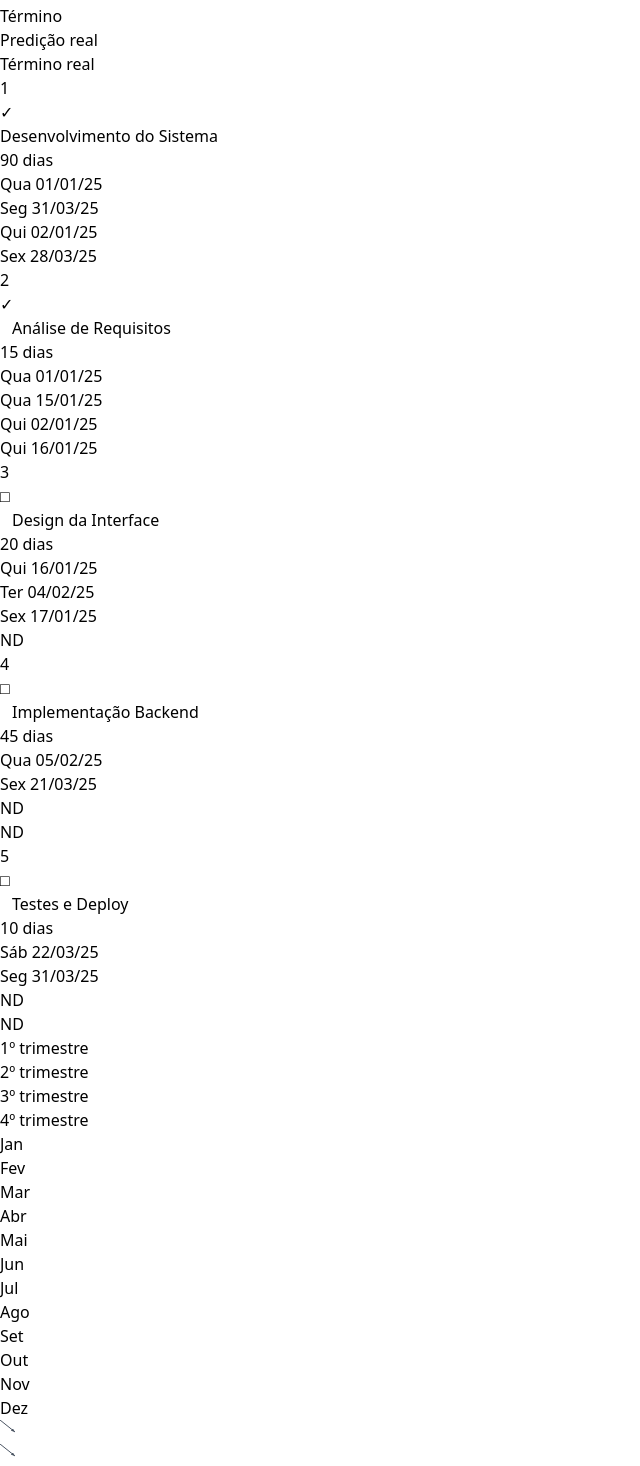
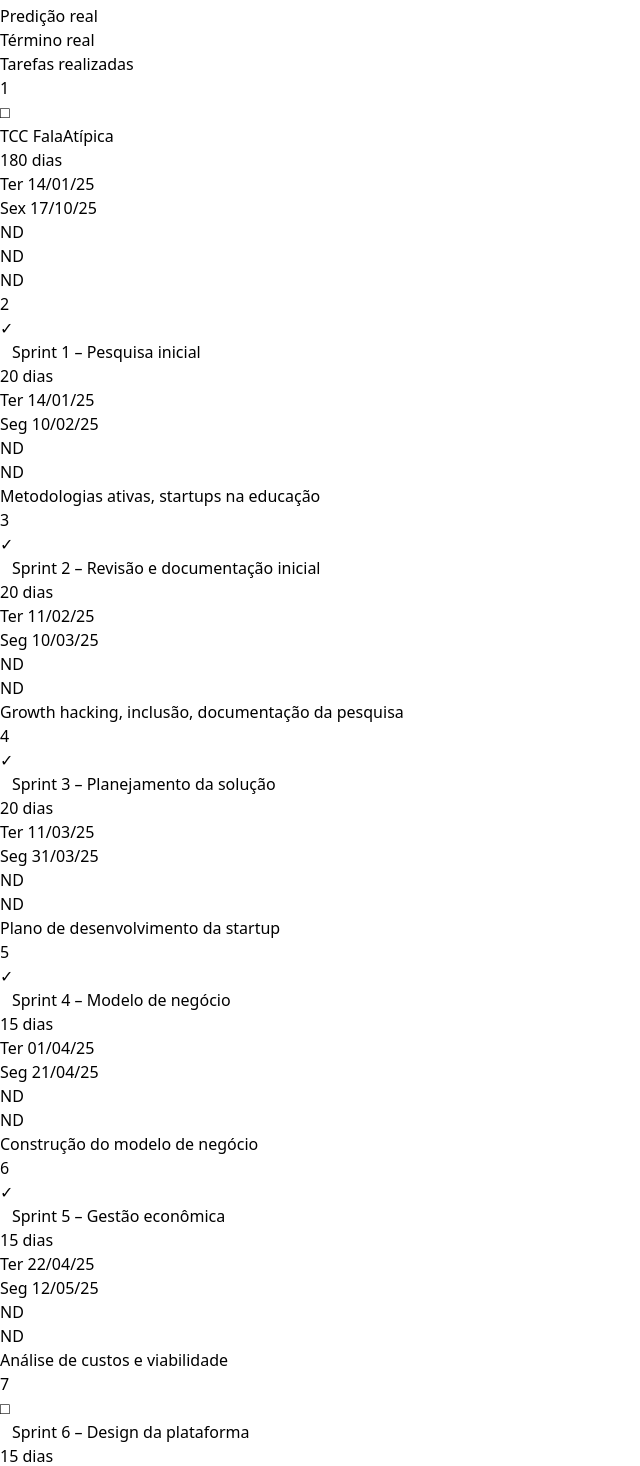
Before and after one commit to PedroReoli/Cronograma-de-Desenvolvimento-Gantt, a React (Vite) app: page / in a window 1280 px wide. Shown: the part 140-1606 px from the top of the page, without its empty margins (0-640 px from the left). Built offline with nearby package versions, Linux system fonts and the light colour scheme.

Commit message:
Arrumando o projeto e as datas

```diff
--- a/src/App.tsx
+++ b/src/App.tsx
@@ -3,7 +3,6 @@ import GanttSchedule from '@/components/GanttSchedule'
 function App() {
   return (
     <div className="min-h-screen bg-white p-4">
-      <h1 className="text-2xl font-bold text-black mb-4">Cronograma de Desenvolvimento</h1>
       <GanttSchedule />
     </div>
   )
--- a/src/components/GanttSchedule.tsx
+++ b/src/components/GanttSchedule.tsx
@@ -22,10 +22,11 @@ const getYearBounds = (tasks: Task[]) => {
 }
 
 const dayIndexInYear = (date: Date): number => {
-  const start = new Date(date.getFullYear(), 0, 0)
+  const start = new Date(date.getFullYear(), 0, 1)
   const diff = date.getTime() - start.getTime()
   const oneDay = 1000 * 60 * 60 * 24
-  return Math.floor(diff / oneDay)
+  const dayIndex = Math.floor(diff / oneDay)
+  return dayIndex
 }
 
 const isLeapYear = (year: number): boolean => {
@@ -50,6 +51,8 @@ const GanttSchedule = () => {
   const yearBounds = useMemo(() => getYearBounds(tasks), [])
   const totalDays = getDaysInYear(yearBounds.start.getFullYear())
 
+
+
   // Cálculo de posição e largura das barras
   const getBarPosition = (date: string) => {
     const dayIndex = dayIndexInYear(new Date(date))
@@ -68,13 +71,7 @@ const GanttSchedule = () => {
 
   const quarters = ["1º trimestre", "2º trimestre", "3º trimestre", "4º trimestre"]
 
-  const getCurrentDatePosition = () => {
-    const today = new Date()
-    const dayIndex = dayIndexInYear(today)
-    return (dayIndex / totalDays) * 100
-  }
 
-  const currentDatePosition = getCurrentDatePosition()
 
 
      return (
@@ -84,18 +81,19 @@ const GanttSchedule = () => {
       <div className="overflow-x-auto">
         <div className="flex min-w-max">
                      {/* Tabela da esquerda */}
-           <div className="flex-shrink-0 w-[1200px]">
+                       <div className="flex-shrink-0 w-[1400px]">
             {/* Cabeçalho da tabela */}
             <div className="sticky top-0 bg-white border-b border-black/10 z-10">
-              <div className="grid grid-cols-8 text-sm font-semibold text-black">
+              <div className="grid grid-cols-9 text-sm font-semibold text-black">
                 <div className="p-3 text-center border-r border-black/10">Id</div>
                                  <div className="p-3 text-center border-r border-black/10">Realizado</div>
-                <div className="p-3 border-r border-black/10">Nome da Tarefa</div>
+                <div className="p-3 border-r border-black/10">Nome da Sprint</div>
                 <div className="p-3 text-center border-r border-black/10">Duração</div>
                 <div className="p-3 text-center border-r border-black/10">Início</div>
                 <div className="p-3 text-center border-r border-black/10">Término</div>
                 <div className="p-3 text-center border-r border-black/10">Predição real</div>
-                <div className="p-3 text-center">Término real</div>
+                <div className="p-3 text-center border-r border-black/10">Término real</div>
+                <div className="p-3 text-center">Tarefas realizadas</div>
               </div>
             </div>
 
@@ -104,7 +102,7 @@ const GanttSchedule = () => {
               {tasks.map((task, index) => (
                 <div
                   key={task.id}
-                  className={`grid grid-cols-8 text-sm border-b border-black/5 hover:bg-black/5 transition-colors ${
+                  className={`grid grid-cols-9 text-sm border-b border-black/5 hover:bg-black/5 transition-colors ${
                     index % 2 === 0 ? "bg-black/0" : "bg-black/[0.02]"
                   }`}
                 >
@@ -128,8 +126,11 @@ const GanttSchedule = () => {
                   <div className="p-3 text-center border-r border-black/5 text-xs text-black/70">
                     {task.startActual ? formatDate(task.startActual) : "ND"}
                   </div>
-                  <div className="p-3 text-center text-xs text-black/70">
+                  <div className="p-3 text-center text-xs text-black/70 border-r border-black/5">
                     {task.endActual ? formatDate(task.endActual) : "ND"}
+                  </div>
+                  <div className="p-3 text-xs text-black/70">
+                    {task.completedTasks || "ND"}
                   </div>
                 </div>
               ))}
@@ -138,10 +139,6 @@ const GanttSchedule = () => {
 
           {/* Timeline da direita */}
           <div className="flex-1 min-w-0 relative">
-                         <div
-               className="absolute top-0 bottom-0 border-l-2 border-gray-400 z-30 pointer-events-none"
-               style={{ left: `${currentDatePosition}%` }}
-             />
 
             {/* Cabeçalho da timeline */}
             <div className="sticky top-0 bg-white border-b border-black/10 z-10">
@@ -179,6 +176,8 @@ const GanttSchedule = () => {
                   const actualWidth =
                     task.startActual && task.endActual ? getBarWidth(task.startActual, task.endActual) : plannedWidth
 
+
+
                  return (
                   <div
                     key={task.id}
@@ -186,37 +185,11 @@ const GanttSchedule = () => {
                       index % 2 === 0 ? "bg-black/0" : "bg-black/[0.01]"
                     }`}
                   >
-                    {task.id < tasks.length && (
-                      <svg
-                        className="absolute top-6 pointer-events-none z-20 opacity-60"
-                        style={{
-                          left: `${plannedLeft + plannedWidth}%`,
-                          width: "20px",
-                          height: "24px",
-                        }}
-                      >
-                                                 <line
-                           x1="0"
-                           y1="0"
-                           x2="15"
-                           y2="12"
-                           stroke="rgb(75 85 99)"
-                           strokeWidth="1"
-                           markerEnd="url(#arrowhead)"
-                         />
-                         <defs>
-                           <marker id="arrowhead" markerWidth="4" markerHeight="3" refX="4" refY="1.5" orient="auto">
-                             <polygon points="0 0, 4 1.5, 0 3" fill="rgb(75 85 99)" />
-                           </marker>
-                         </defs>
-                      </svg>
-                    )}
-
                     <div
                       className="absolute top-2 h-8 bg-gray-400 rounded-sm shadow-sm group-hover:shadow-md transition-shadow"
                       style={{
                         left: `${plannedLeft}%`,
-                        width: `${plannedWidth}%`,
+                        width: `${Math.max(plannedWidth, 1)}%`,
                       }}
                       title={`${task.name} - Previsto: ${formatDate(task.startPlanned)} a ${formatDate(task.endPlanned)}`}
                     />
@@ -231,8 +204,6 @@ const GanttSchedule = () => {
                         title={`${task.name} - Real: ${formatDate(task.startActual)} a ${task.endActual ? formatDate(task.endActual) : "Em andamento"}`}
                       />
                     )}
-
-
 
                     <div className="absolute inset-0 grid grid-cols-12 pointer-events-none">
                       {Array.from({ length: 12 }).map((_, i) => (
--- a/src/data/data.ts
+++ b/src/data/data.ts
@@ -9,67 +9,176 @@ export type Task = {
   startActual?: string | null
   endActual?: string | null
   percent?: number // 0..100
+  completedTasks?: string // Tarefas realizadas
 }
 
 export const tasks: Task[] = [
   {
     id: 1,
     level: 1,
-    checked: true,
-    name: 'Desenvolvimento do Sistema',
-    durationDays: 90,
-    startPlanned: '2025-01-01',
-    endPlanned: '2025-03-31',
-    startActual: '2025-01-02',
-    endActual: '2025-03-28',
-    percent: 100,
+    checked: false,
+    name: 'TCC FalaAtípica',
+    durationDays: 180,
+    startPlanned: '2025-01-14',
+    endPlanned: '2025-10-17',
+    startActual: null,
+    endActual: null,
+    percent: 31,
   },
   {
     id: 2,
     level: 2,
     checked: true,
-    name: 'Análise de Requisitos',
-    durationDays: 15,
-    startPlanned: '2025-01-01',
-    endPlanned: '2025-01-15',
-    startActual: '2025-01-02',
-    endActual: '2025-01-16',
+    name: 'Sprint 1 – Pesquisa inicial',
+    durationDays: 20,
+    startPlanned: '2025-01-14',
+    endPlanned: '2025-02-10',
+    startActual: null,
+    endActual: null,
     percent: 100,
+    completedTasks: 'Metodologias ativas, startups na educação',
   },
   {
     id: 3,
     level: 2,
-    checked: false,
-    name: 'Design da Interface',
+    checked: true,
+    name: 'Sprint 2 – Revisão e documentação inicial',
     durationDays: 20,
-    startPlanned: '2025-01-16',
-    endPlanned: '2025-02-04',
-    startActual: '2025-01-17',
+    startPlanned: '2025-02-11',
+    endPlanned: '2025-03-10',
+    startActual: null,
     endActual: null,
-    percent: 75,
+    percent: 100,
+    completedTasks: 'Growth hacking, inclusão, documentação da pesquisa',
   },
   {
     id: 4,
     level: 2,
-    checked: false,
-    name: 'Implementação Backend',
-    durationDays: 45,
-    startPlanned: '2025-02-05',
-    endPlanned: '2025-03-21',
+    checked: true,
+    name: 'Sprint 3 – Planejamento da solução',
+    durationDays: 20,
+    startPlanned: '2025-03-11',
+    endPlanned: '2025-03-31',
     startActual: null,
     endActual: null,
-    percent: 0,
+    percent: 100,
+    completedTasks: 'Plano de desenvolvimento da startup',
   },
   {
     id: 5,
     level: 2,
+    checked: true,
+    name: 'Sprint 4 – Modelo de negócio',
+    durationDays: 15,
+    startPlanned: '2025-04-01',
+    endPlanned: '2025-04-21',
+    startActual: null,
+    endActual: null,
+    percent: 100,
+    completedTasks: 'Construção do modelo de negócio',
+  },
+  {
+    id: 6,
+    level: 2,
+    checked: true,
+    name: 'Sprint 5 – Gestão econômica',
+    durationDays: 15,
+    startPlanned: '2025-04-22',
+    endPlanned: '2025-05-12',
+    startActual: null,
+    endActual: null,
+    percent: 100,
+    completedTasks: 'Análise de custos e viabilidade',
+  },
+  {
+    id: 7,
+    level: 2,
     checked: false,
-    name: 'Testes e Deploy',
-    durationDays: 10,
-    startPlanned: '2025-03-22',
-    endPlanned: '2025-03-31',
+    name: 'Sprint 6 – Design da plataforma',
+    durationDays: 15,
+    startPlanned: '2025-05-13',
+    endPlanned: '2025-06-02',
     startActual: null,
     endActual: null,
     percent: 0,
+    completedTasks: 'Fluxos, telas e arquitetura do sistema',
+  },
+  {
+    id: 8,
+    level: 2,
+    checked: false,
+    name: 'Sprint 7 – Desenvolvimento MVP',
+    durationDays: 20,
+    startPlanned: '2025-06-03',
+    endPlanned: '2025-06-30',
+    startActual: null,
+    endActual: null,
+    percent: 0,
+    completedTasks: 'Codificação do protótipo',
+  },
+  {
+    id: 9,
+    level: 2,
+    checked: false,
+    name: 'Sprint 8 – Testes iniciais',
+    durationDays: 15,
+    startPlanned: '2025-07-01',
+    endPlanned: '2025-07-21',
+    startActual: null,
+    endActual: null,
+    percent: 0,
+    completedTasks: 'Testes com usuários-alvo',
+  },
+  {
+    id: 10,
+    level: 2,
+    checked: false,
+    name: 'Sprint 9 – Validação e ajustes',
+    durationDays: 20,
+    startPlanned: '2025-07-22',
+    endPlanned: '2025-08-18',
+    startActual: null,
+    endActual: null,
+    percent: 0,
+    completedTasks: 'Feedback, correções no MVP',
+  },
+  {
+    id: 11,
+    level: 2,
+    checked: false,
+    name: 'Sprint 10 – Documentação técnica',
+    durationDays: 15,
+    startPlanned: '2025-08-19',
+    endPlanned: '2025-09-08',
+    startActual: null,
+    endActual: null,
+    percent: 0,
+    completedTasks: 'Documentação do sistema e acadêmica',
+  },
+  {
+    id: 12,
+    level: 2,
+    checked: false,
+    name: 'Sprint 11 – Escrita final',
+    durationDays: 20,
+    startPlanned: '2025-09-09',
+    endPlanned: '2025-10-06',
+    startActual: null,
+    endActual: null,
+    percent: 0,
+    completedTasks: 'Redação final do TCC',
+  },
+  {
+    id: 13,
+    level: 2,
+    checked: false,
+    name: 'Sprint 12 – Finalização e defesa',
+    durationDays: 11,
+    startPlanned: '2025-10-07',
+    endPlanned: '2025-10-17',
+    startActual: null,
+    endActual: null,
+    percent: 0,
+    completedTasks: 'Ajustes finais, entrega e defesa',
   },
 ]
```
Lines whose indentation alone changed are shown as unchanged.
